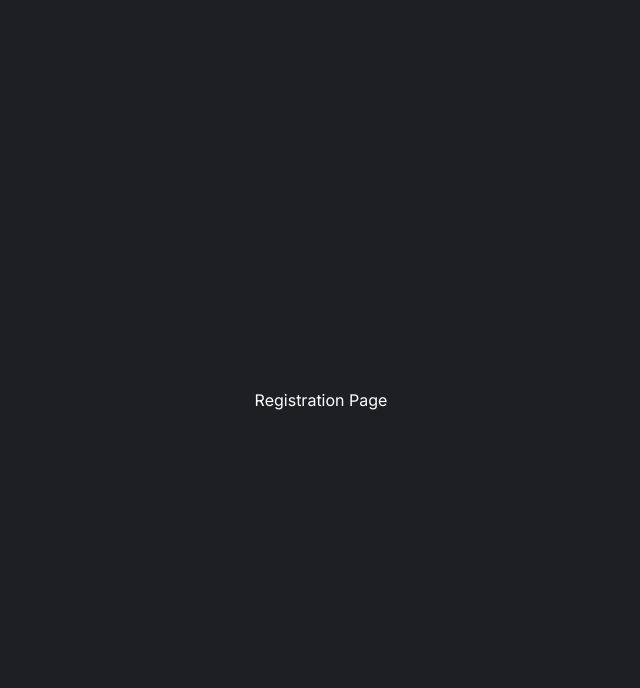
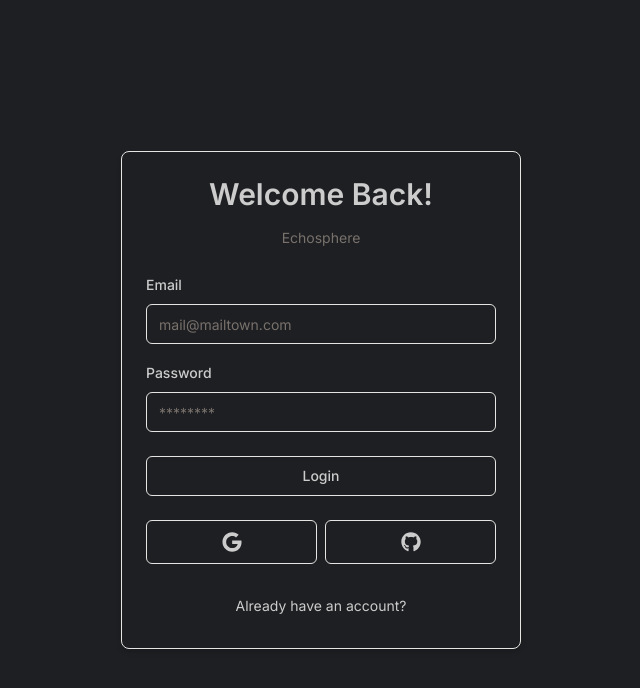
Before and after one commit to Mr-Mercury/echosphere, a Next.js app: page /registration in a window 1280 px wide. Shown: the top 688 px of the page, without its empty margins (319-959 px from the left). Built offline with nearby package versions, Linux system fonts and the light colour scheme.

Commit message:
Registration validator work

```diff
--- a/app/(auth)/registration/page.tsx
+++ b/app/(auth)/registration/page.tsx
@@ -1,8 +1,15 @@
+import { AuthCardWrapper } from "@/components/auth-components/auth-card-wrapper";
+import { LoginForm } from "@/components/auth-components/login-form";
+
 const RegistrationPage = () => {
     return (
-        <div>
-            Registration Page
-        </div>
+        <AuthCardWrapper headerLabel='Echosphere'
+        backButtonLabel="Already have an account?"
+        backButtonHref='/login'
+        showSocial={true}>
+            <LoginForm>
+            </LoginForm>
+        </AuthCardWrapper>
     )
 }
 
--- a/schemas/index.ts
+++ b/schemas/index.ts
@@ -1,4 +1,5 @@
 import * as z from 'zod';
+import {passwordValidator} from '@/lib/utils/data/validators/registration-validators'
 
 export const LoginSchema = z.object({
     email: z.string().email(),
@@ -6,3 +7,10 @@ export const LoginSchema = z.object({
         message: 'Password is Required'
     })
 });
+
+export const RegistrationSchema = z.object({
+    email: z.string().email(),
+    password: z.string().min(8, {
+        message: 'Password requires at least 8 chars'
+    })
+});
```
Also changed, not shown: 1 other file (tests, documents, lock files or other folders).
